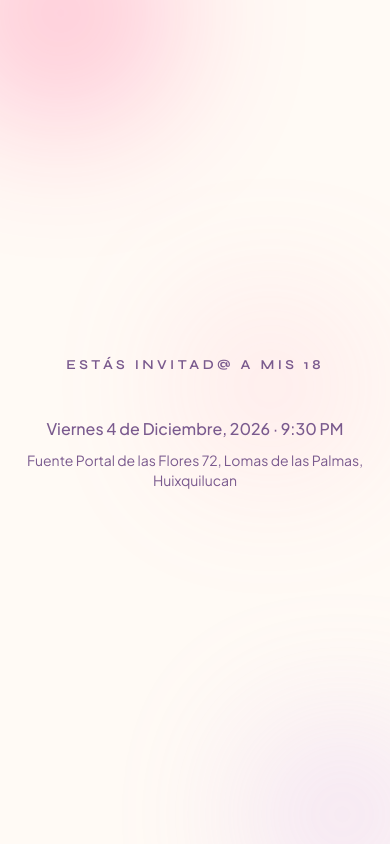
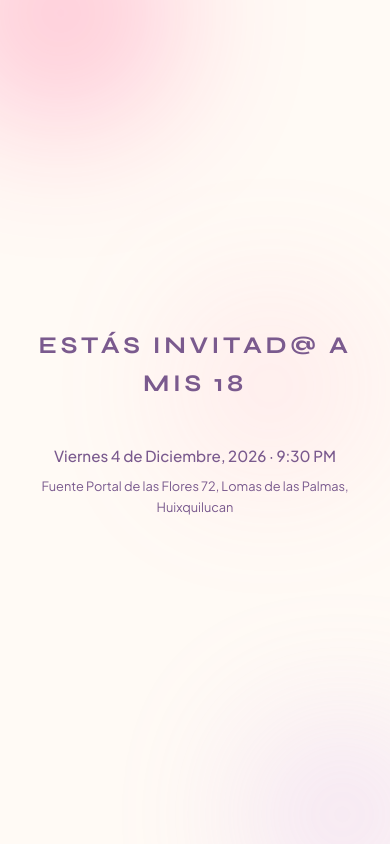
Before and after one commit to gilbertoramirez/monnick, a Next.js app: page / in a window 390 px wide. Shown: the top 844 px of the page. Built offline with nearby package versions, Linux system fonts and the light colour scheme; no server answers; the database is empty.

Commit message:
Increase Hero font sizes with responsive clamp values
Co-Authored-By: Claude Opus 4.6 <noreply@anthropic.com>
Claude-Session: https://claude.ai/code/session_01EY2iFkRWFGa62jG4LNaAvf

```diff
--- a/src/components/Hero.tsx
+++ b/src/components/Hero.tsx
@@ -14,12 +14,12 @@ export default function Hero() {
 
       {/* Content */}
       <div className="relative z-10">
-        <p className="font-[family-name:var(--font-syne)] text-[clamp(0.85rem,2vw,1.1rem)] font-semibold tracking-[0.25em] uppercase text-text-soft mb-4">
+        <p className="font-[family-name:var(--font-syne)] text-[clamp(1.5rem,5vw,3rem)] font-bold tracking-[0.15em] uppercase text-text-soft mb-4">
           Estás invitad@ a mis 18
         </p>
         <div className="mt-10 flex flex-col gap-2">
-          <p className="text-text-soft font-medium">{EVENT.dateDisplay} · {EVENT.timeDisplay}</p>
-          <p className="text-text-soft text-sm">{EVENT.address}</p>
+          <p className="text-text-soft font-medium text-[clamp(0.95rem,2.5vw,1.25rem)]">{EVENT.dateDisplay} · {EVENT.timeDisplay}</p>
+          <p className="text-text-soft text-[clamp(0.8rem,2vw,1rem)]">{EVENT.address}</p>
         </div>
       </div>
     </section>
```
